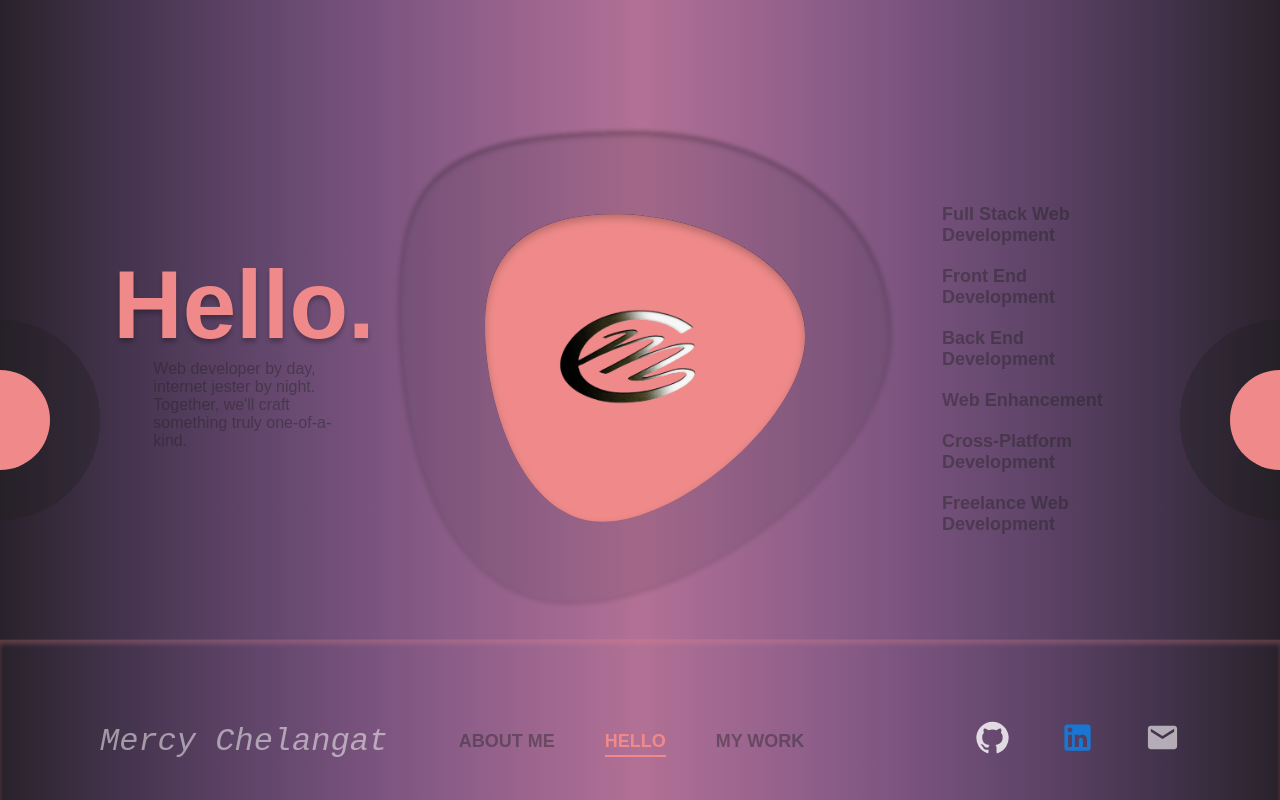
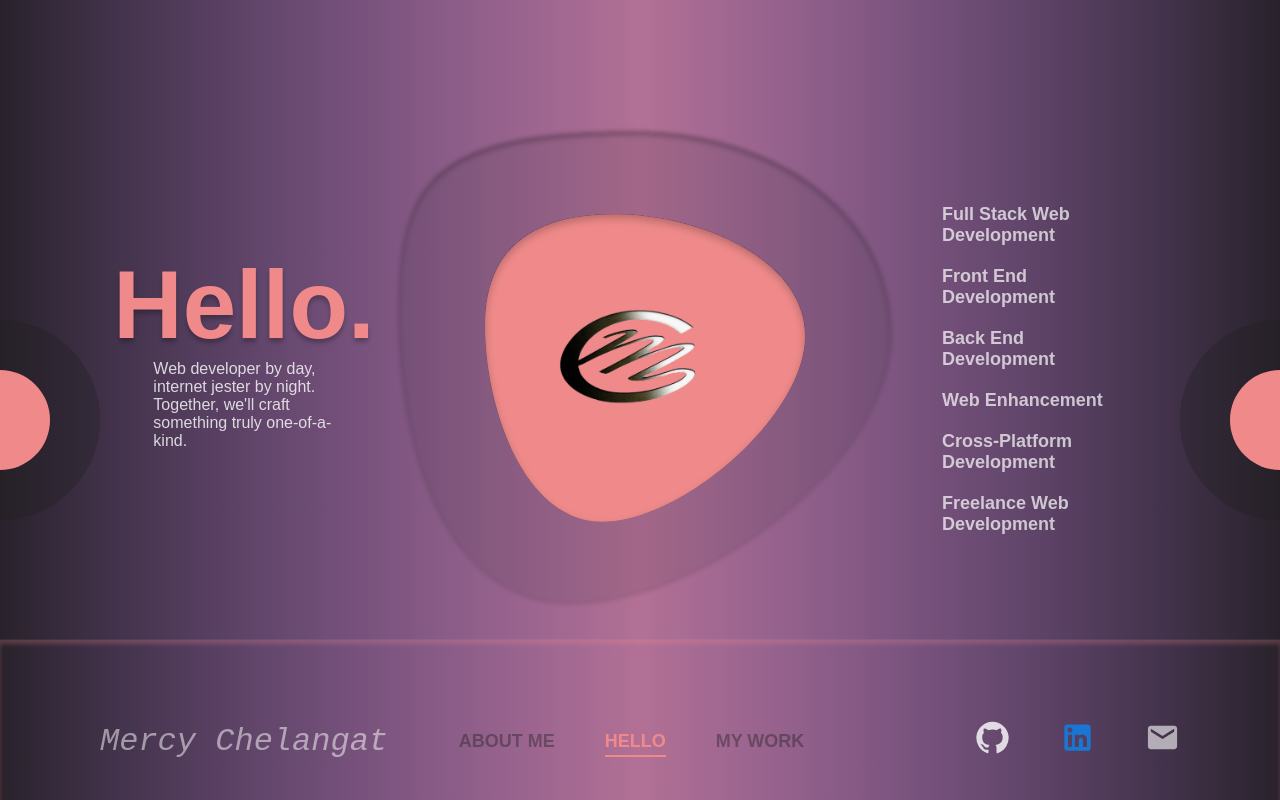
Before and after one commit to MercyKorir/my_portfolio, a Next.js app: page / in a window 1280 px wide. Built offline with nearby package versions, Linux system fonts and the light colour scheme.

Commit message:
fix: update to fix color

```diff
--- a/src/styles/Home.module.css
+++ b/src/styles/Home.module.css
@@ -32,7 +32,7 @@
 
 .leftText p {
   font-size: 16px;
-  color: rgba(30, 30, 30, 0.4);
+  color: rgba(255, 255, 255, 0.8);
 }
 
 .centerItems {
@@ -86,7 +86,7 @@
 
 .rightItems h3 {
   font-size: 16px;
-  color: rgba(30, 30, 30, 0.4);
+  color: rgba(255, 255, 255, 0.7);
 }
 
 /* Media Queries */
@@ -123,7 +123,6 @@
 
   .leftText p {
     font-size: 16px;
-    color: rgba(30, 30, 30, 0.4);
   }
 
   .centerItems {
@@ -157,7 +156,6 @@
 
   .rightItems h3 {
     font-size: 18px;
-    color: rgba(30, 30, 30, 0.4);
   }
 }
 @media (min-width: 1025px) {
```
